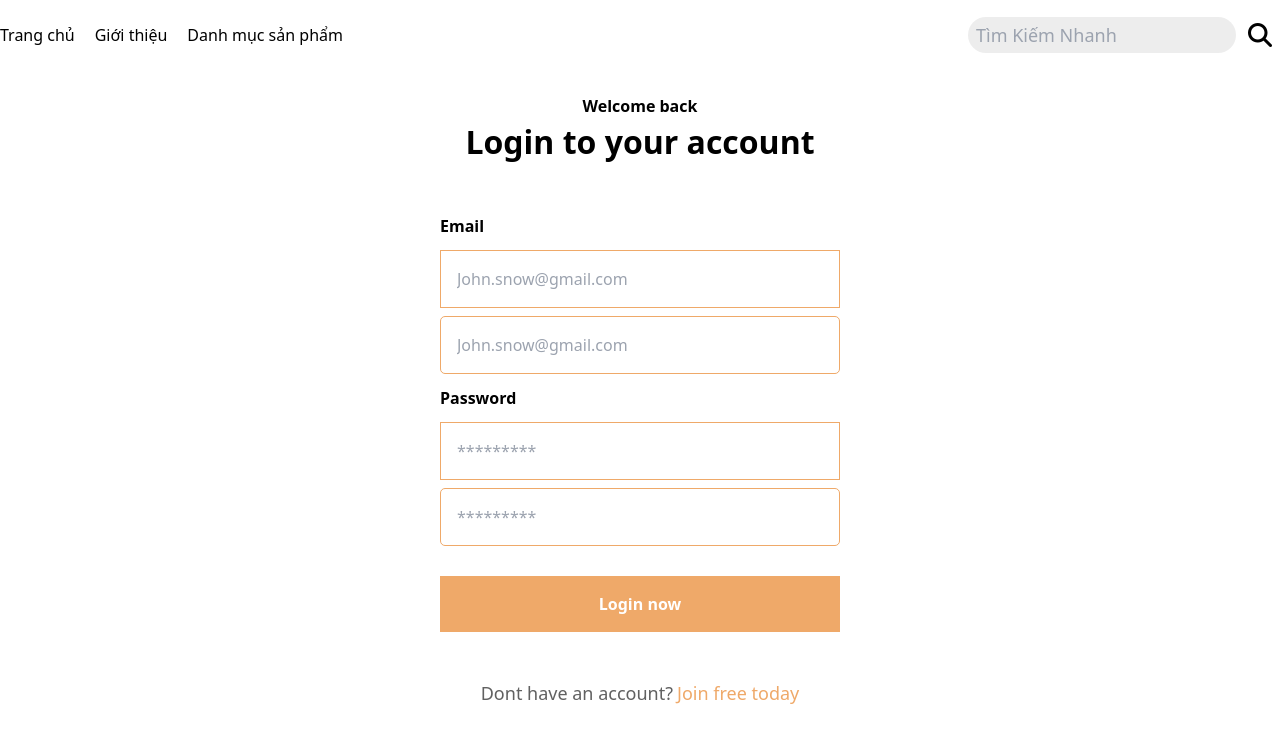
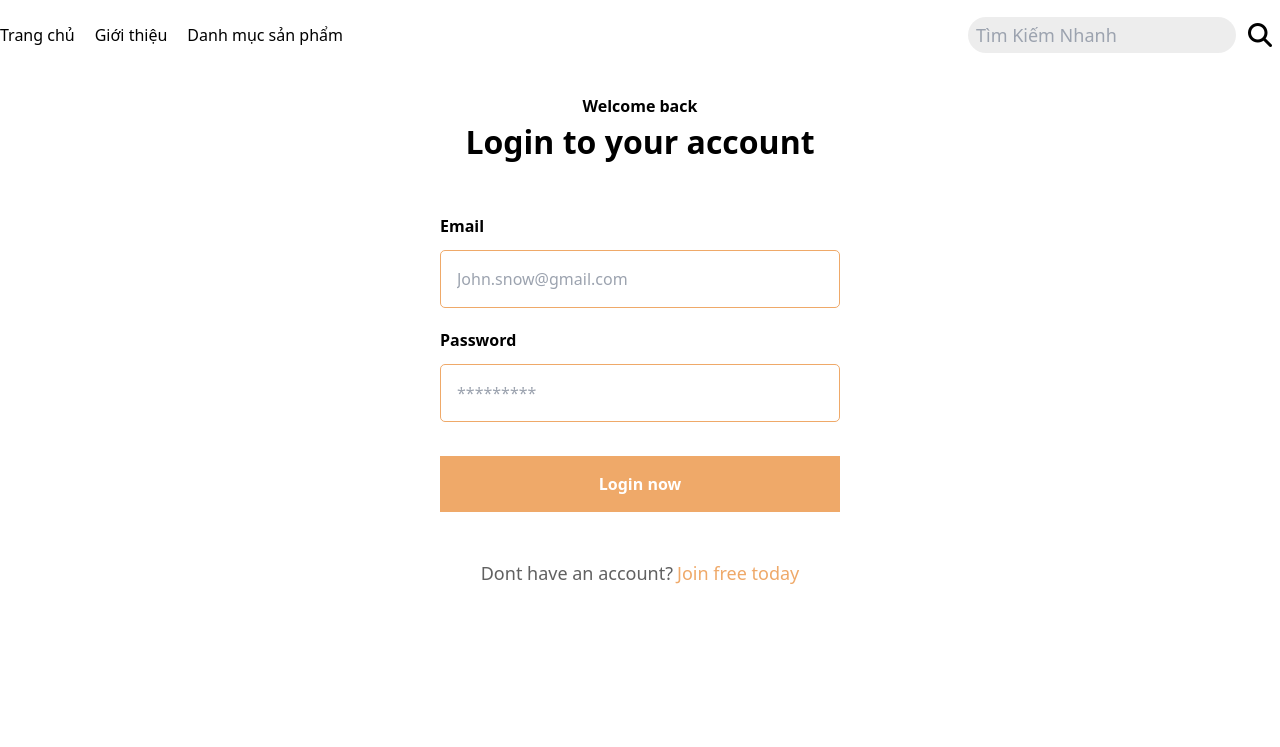
Before and after one commit to caoxuanthang2810/D-n-1, a PHP site: page /Site/index.php?dang-nhap in a window 1280 px wide. Shown: the part 305-1052 px from the top of the page. Run offline with PHP 8.4, Linux system fonts and the light colour scheme; some libraries are stand-ins or nearby versions.

Commit message:
Đăng nhập

```diff
--- a/Site/dang-nhap.php
+++ b/Site/dang-nhap.php
@@ -11,22 +11,14 @@
 
                 <div class="mt-[48px]">
                     <div class="my-3 font-bold">Email</div>
-
-                    <input type="text" class="border border-[#EFA969] w-[400px] py-4 pl-4" placeholder="John.snow@gmail.com">
-                    <span id="msg-error-email" class="block mt-2 ml-2"></span>
-
                     <input type="text" id="email" class="border border-[#EFA969] w-[400px] py-4 pl-4 rounded-[5px]" placeholder="John.snow@gmail.com">
-
+                    <span id="msg-error-email" class="flex items-center mt-2 ml-2 text-[#ff4d4f]"></span>
                 </div>
 
                 <div class="">
                     <div class="my-3 font-bold">Password</div>
-
-                    <input type="text" class="border border-[#EFA969] w-[400px] py-4 pl-4" placeholder="*********">
-                    <span id="msg-erorr-pass"  class="block mt-2 ml-2"></span>
-
                     <input type="text" id="password" class="border border-[#EFA969] w-[400px] py-4 pl-4 rounded-[5px]" placeholder="*********">
-
+                    <span id="msg-error-pass" class="flex items-center mt-1 ml-2 text-[#ff4d4f]"></span>
                 </div>
 
                 <div class="w-[400px] mt-[30px] font-bold text-white p-4 flex bg-[#EFA969] justify-center items-center">
```
